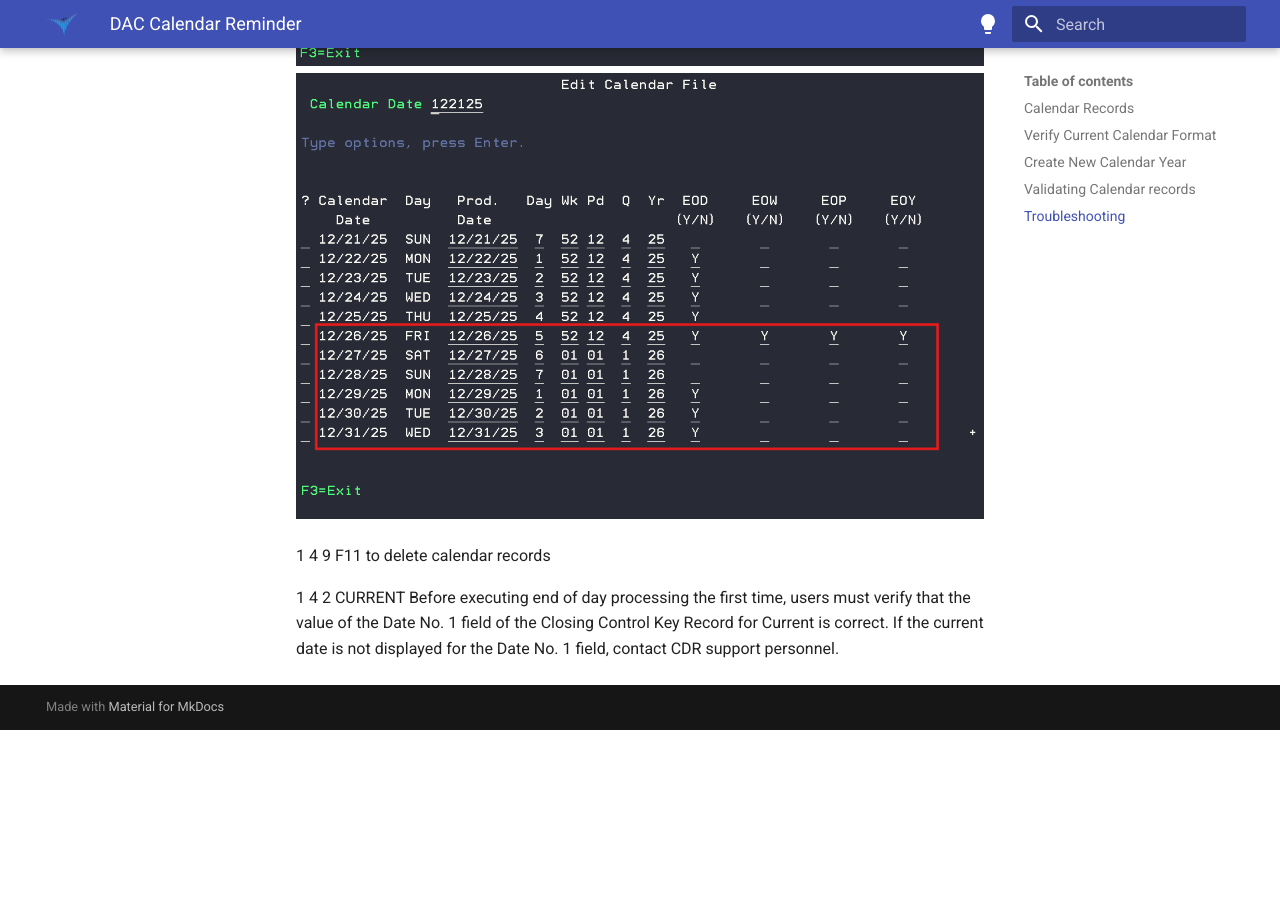
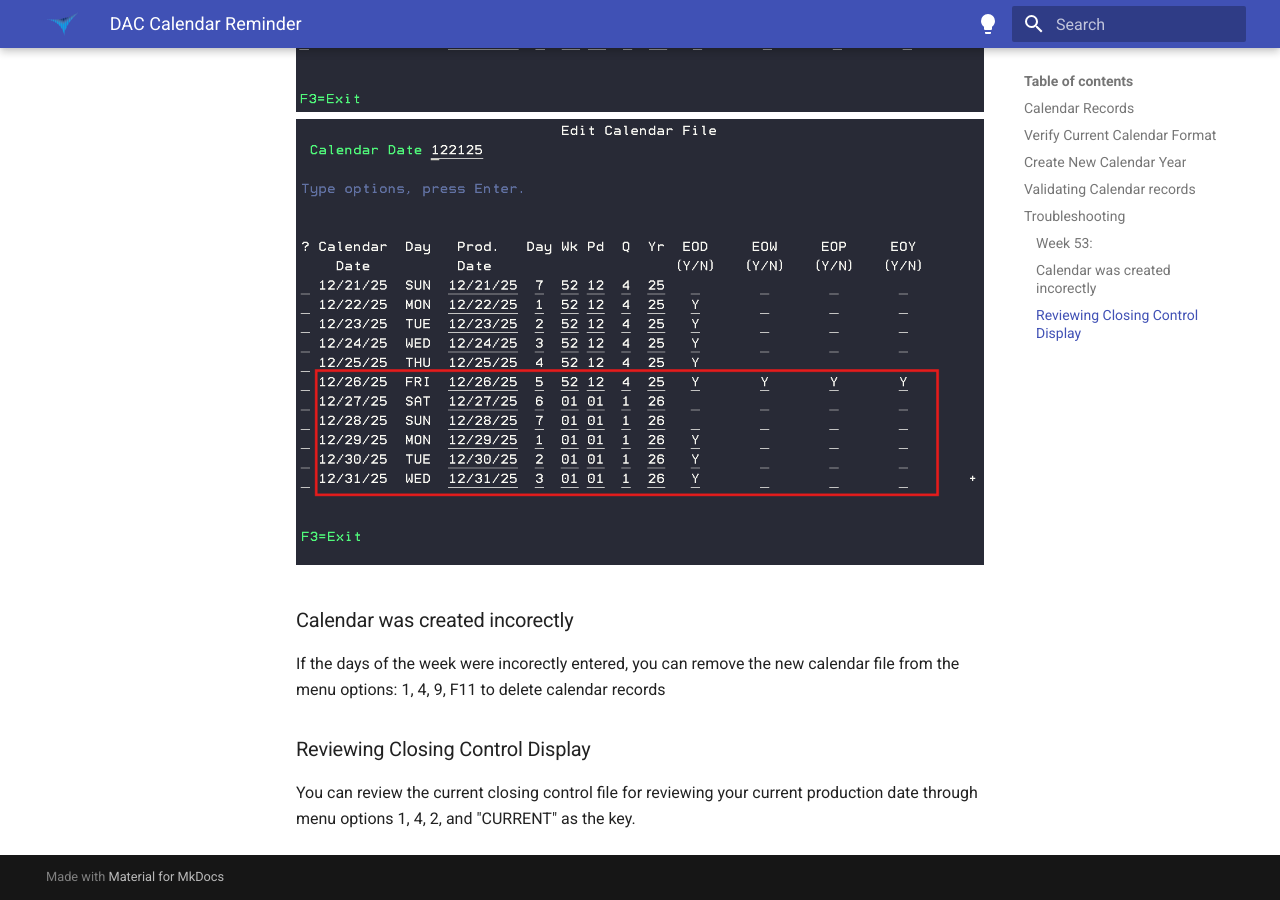
Before and after one commit to AydenB/mkdocs, an MkDocs documentation site: the page built from docs/how-to/Dac Calendar EOY.md, in a window 1280 px wide and 900 px high, scrolled down 2968 px. Built offline with MkDocs 1.6.1 and Material for MkDocs 9.7.7, drawn with Linux system fonts in a browser that asks for light colours; before the commit the page ends 3698 px from its top, so only the background shows below that; some of the changed text lies outside the part shown.

Commit message:
docs: enhance troubleshooting section for DAC Calendar

```diff
--- a/docs/how-to/Dac Calendar EOY.md
+++ b/docs/how-to/Dac Calendar EOY.md
@@ -39,14 +39,16 @@ After adding the calendar records for an upcoming year, the Edit Calendar File a
 
 ## Troubleshooting
 
-Week 53:
-Cumulative sales reports only have 52 weeks accounted for. It is recommended that you update your calendars 53 week so that you include the days falling into week 53 into either week 52 or into week 1.
+### Week 53:
+Cumulative sales reports only have 52 weeks accounted for. It is recommended that you update your calendar's 53rd week so that you include the days falling into week 53 into either week 52 or into week 1.
 
 Below is an example of a week 53 being updated so that week 53 is included into week 1.
 ![alt text](EditCalendarFile53.png)
 ![alt text](EditCalendarFile53Fix.png)
 
+### Calendar was created incorectly
+If the days of the week were incorectly entered, you can remove the new calendar file from the menu options:
+1, 4, 9, F11 to delete calendar records
 
-1 4 9 F11 to delete calendar records
-
-1 4 2 CURRENT Before executing end of day processing the first time, users must verify that the value of the Date No. 1 field of the Closing Control Key Record for Current is correct. If the current date is not displayed for the Date No. 1 field, contact CDR support personnel.
+### Reviewing Closing Control Display
+You can review the current closing control file for reviewing your current production date through menu options 1, 4, 2, and "CURRENT" as the key.
```
